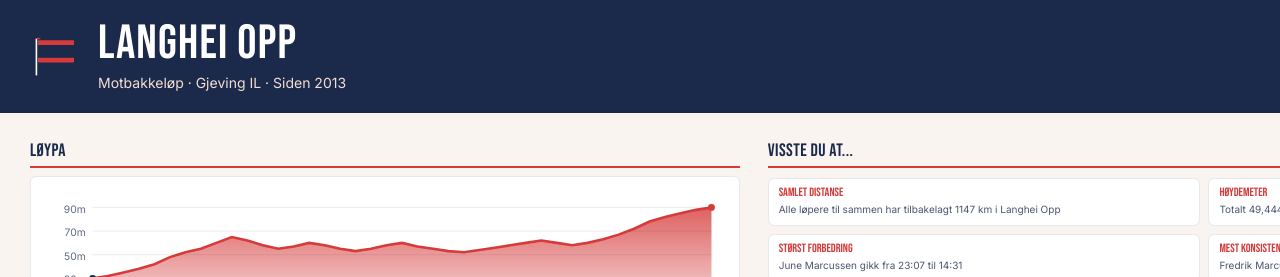
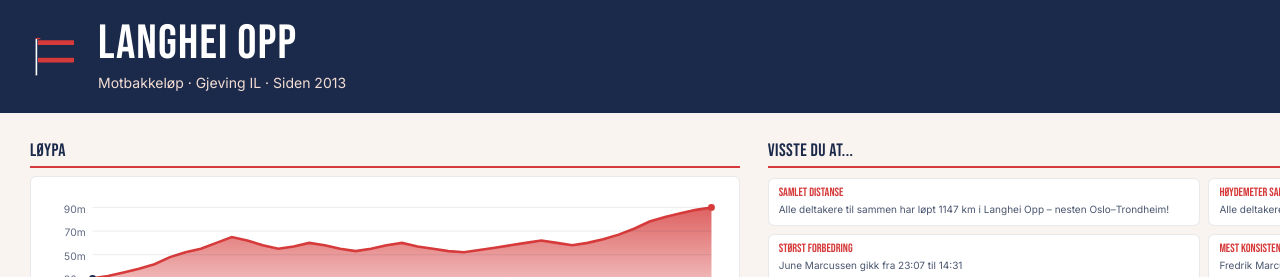
Before and after one commit to erlend3000/langhei-opp, a Next.js app: page /print in a window 1280 px wide. Shown: the top 277 px of the page. Built offline with nearby package versions, Linux system fonts and the light colour scheme.

Commit message:
Tydeligere formulering på kuriosa-kort
Co-authored-by: Cursor <cursoragent@cursor.com>

```diff
--- a/src/app/print/page.tsx
+++ b/src/app/print/page.tsx
@@ -95,11 +95,11 @@ export default function PrintPoster() {
             <div className="grid grid-cols-2 gap-[8px] mt-[10px]">
               <FunFactCard
                 title="Samlet distanse"
-                text={`Alle løpere til sammen har tilbakelagt ${stats.funFacts.totalKmRun} km i Langhei Opp`}
+                text={`Alle deltakere til sammen har løpt ${stats.funFacts.totalKmRun} km i Langhei Opp – nesten Oslo–Trondheim!`}
               />
               <FunFactCard
-                title="Høydemeter"
-                text={`Totalt ${stats.funFacts.totalElevationGain.toLocaleString()} m stigning – det er ${stats.funFacts.everestMultiple}× Mount Everest`}
+                title="Høydemeter samlet"
+                text={`Alle deltakere til sammen har klatret ${stats.funFacts.totalElevationGain.toLocaleString("nb-NO")} høydemeter – ${stats.funFacts.everestMultiple}× Everest!`}
               />
               <FunFactCard
                 title="Størst forbedring"
```
